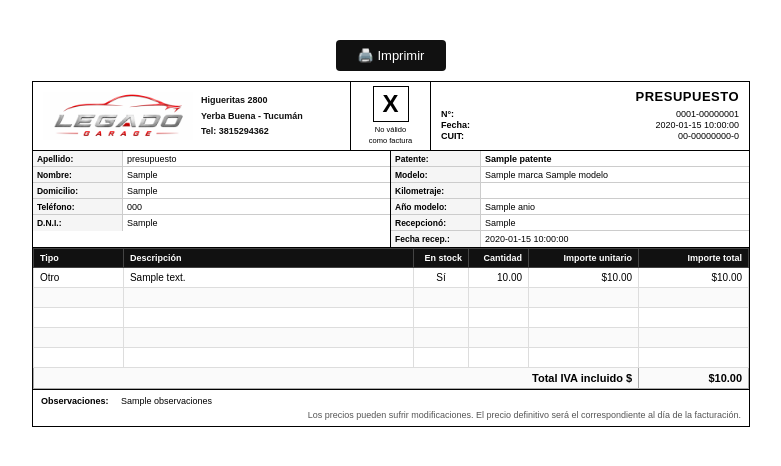
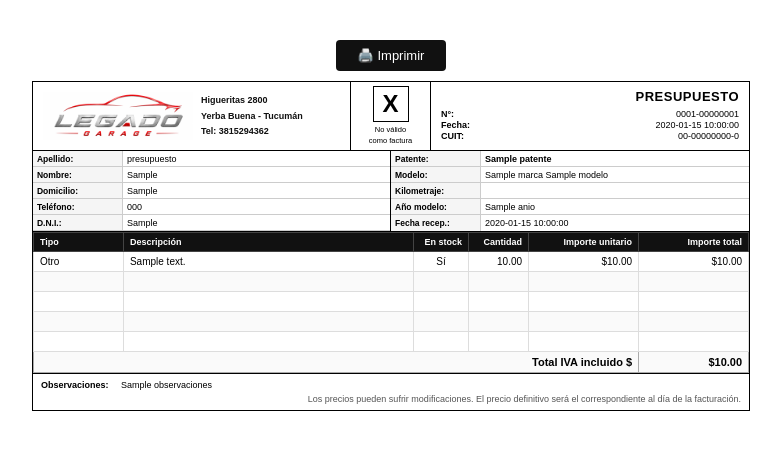
Before and after one commit to GastonEC1/taller, a Flask app: page /presupuestos/1/imprimir in a window 1280 px wide. Shown: the top 466 px of the page, without its empty margins (249-1030 px from the left). Run offline with Flask 3, Linux system fonts and the light colour scheme; a database or web service that is not in the repository returns one stand-in record (values such as "Sample title"); some libraries are stand-ins or nearby versions.

Commit message:
linea bajo DNI, sacar Recepcionó

```diff
--- a/templates/presupuesto_print.html
+++ b/templates/presupuesto_print.html
@@ -96,14 +96,13 @@
       <div class="data-row"><span class="dr-label">Nombre:</span><span class="dr-value">{{ p.cliente_nombre.split(' ')[0] if p.cliente_nombre else '' }}</span></div>
       <div class="data-row"><span class="dr-label">Domicilio:</span><span class="dr-value">{{ p.cliente_dir or '' }}</span></div>
       <div class="data-row"><span class="dr-label">Teléfono:</span><span class="dr-value">{{ p.cliente_tel or '' }}</span></div>
-      <div class="data-row"><span class="dr-label">D.N.I.:</span><span class="dr-value">{{ p.cliente_dir or '' }}</span></div>
+      <div class="data-row" style="border-bottom:1px solid #ccc"><span class="dr-label">D.N.I.:</span><span class="dr-value">{{ p.cliente_dir or '' }}</span></div>
     </div>
     <div class="data-col">
       <div class="data-row"><span class="dr-label">Patente:</span><span class="dr-value"><strong>{{ p.patente or '' }}</strong></span></div>
       <div class="data-row"><span class="dr-label">Modelo:</span><span class="dr-value">{{ (p.marca or '') + ' ' + (p.modelo or '') }}</span></div>
-      <div class="data-row"><span class="dr-label">Kilometraje:</span><span class="dr-value">{{ '' }}</span></div>
+      <div class="data-row"><span class="dr-label">Kilometraje:</span><span class="dr-value"></span></div>
       <div class="data-row"><span class="dr-label">Año modelo:</span><span class="dr-value">{{ p.anio or '' }}</span></div>
-      <div class="data-row"><span class="dr-label">Recepcionó:</span><span class="dr-value">{{ p.atendido_por or '' }}</span></div>
       <div class="data-row"><span class="dr-label">Fecha recep.:</span><span class="dr-value">{{ p.fecha }}</span></div>
     </div>
   </div>
```
